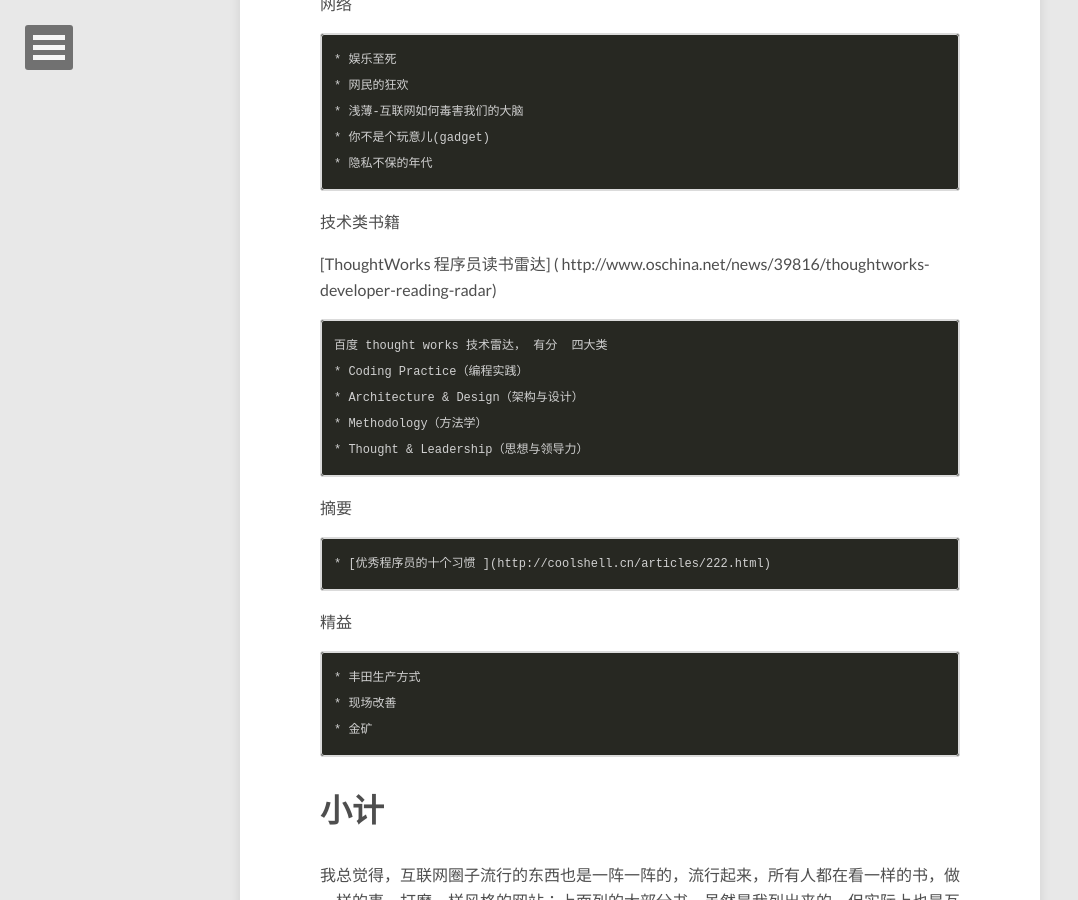
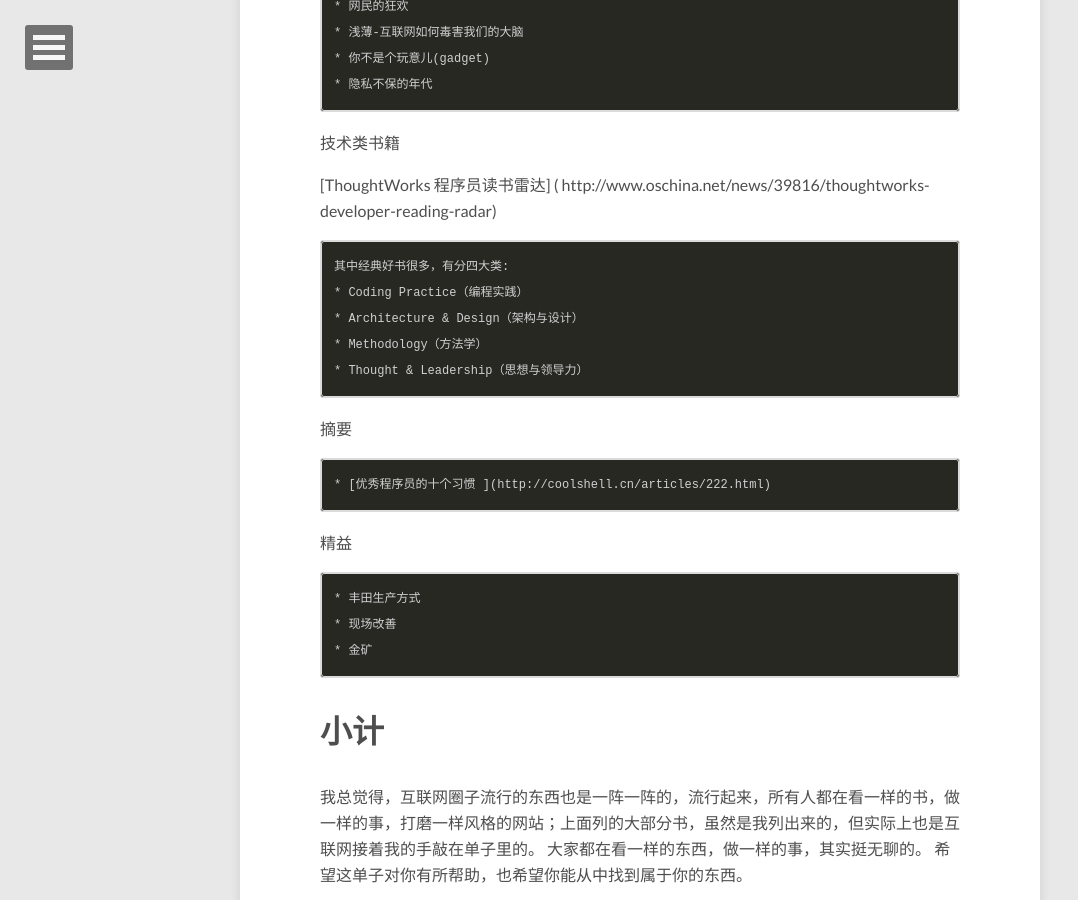
Before and after one commit to uynil/uynil.github.io, a Jekyll site: the page built from _posts/2015-08-31-it_reading_list.md, in a window 1280 px wide and 900 px high, scrolled down 2834 px. Shown: the whole window, without its empty margins (0-1078 px from the left). Built offline with Jekyll 4.4.1, drawn with Linux system fonts in a browser that asks for light colours; nearby versions of some CDN libraries.

Commit message:
[ADD] [IMP] pictures

```diff
--- a/_config.yml
+++ b/_config.yml
@@ -1,5 +1,5 @@
 title:            Yu's Blog
-description:      Yu's Blog
+description:      Every time you talk to them, They gotta new things done.
 # disqus_shortname: shortname
 # Your site's domain goes here (eg: //mmistakes.github.io, http://mademistakes.com, etc)
 # When testing locally leave blank or use http://localhost:4000
--- a/_posts/2015-08-31-it_reading_list.md
+++ b/_posts/2015-08-31-it_reading_list.md
@@ -8,7 +8,8 @@
 时下的阅读，网络过来的信息铺天盖地，虽然过于碎片化、简单化，但在互联网上的知识传播上更快更新。
 
 除了传统大块阅读之外，主动搜索也是不得不提的一块。以下是我列出的查找渠道
-# 主动搜索渠道
+
+## 主动搜索渠道
 
     * 个人知识笔记 ( pocket, evernote)
     * baidu / google / bing
@@ -19,7 +20,7 @@
 
 把个人知识笔记的选项放在首位，是因为它的多少才是专家和大众的区别。阅读完之后，阅读标记固化信息尤为重要。目前pocket在收集网络信息上最为流行和方便。
 
-# 网络渠道
+## 网络渠道
 
 互联网媒体
 
@@ -74,7 +75,7 @@
     * coursera / 网易公开课
 
 
-# 传统书籍
+## 传统书籍
 
 概念类书籍
 
@@ -105,10 +106,10 @@
 
 技术类书籍
 
- [ThoughtWorks 程序员读书雷达]
+[ThoughtWorks 程序员读书雷达]
 ( http://www.oschina.net/news/39816/thoughtworks-developer-reading-radar)
 
-    百度 thought works 技术雷达， 有分  四大类
+    其中经典好书很多，有分四大类:
     * Coding Practice（编程实践）
     * Architecture & Design（架构与设计）
     * Methodology（方法学）
--- a/index.html
+++ b/index.html
@@ -5,7 +5,7 @@
 tags: [Jekyll, theme, themes, responsive, blog, modern]
 comments: false
 image:
-  feature: abstract-1.jpg
+  feature: jingming-wall.jpeg
   credit: dargadgetz
   creditlink: http://www.dargadgetz.com/ios-7-abstract-wallpaper-pack-for-iphone-5-and-ipod-touch-retina/
 ---
```
Also changed, not shown: images/favicon.png (renamed from favicon.png), images/jiming-wall.jpeg (added), images/jiming-wall.png (added).
